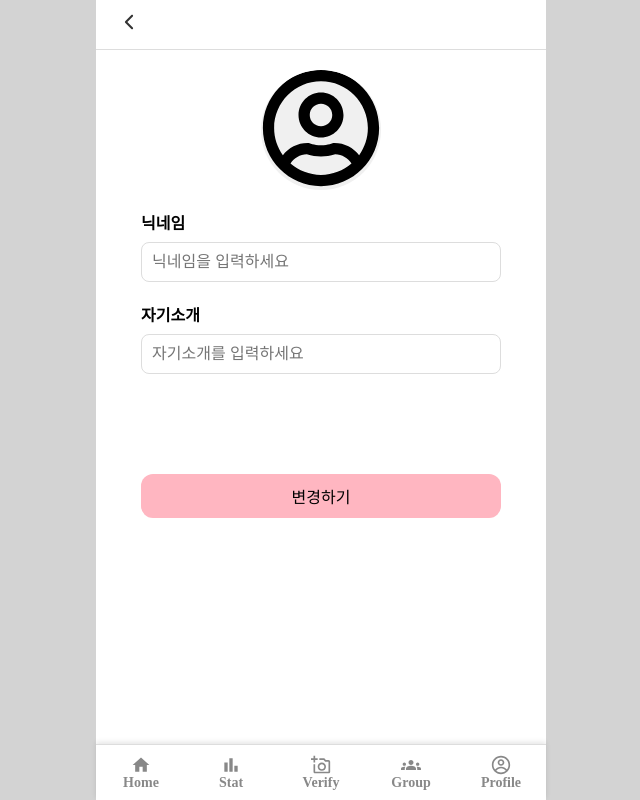
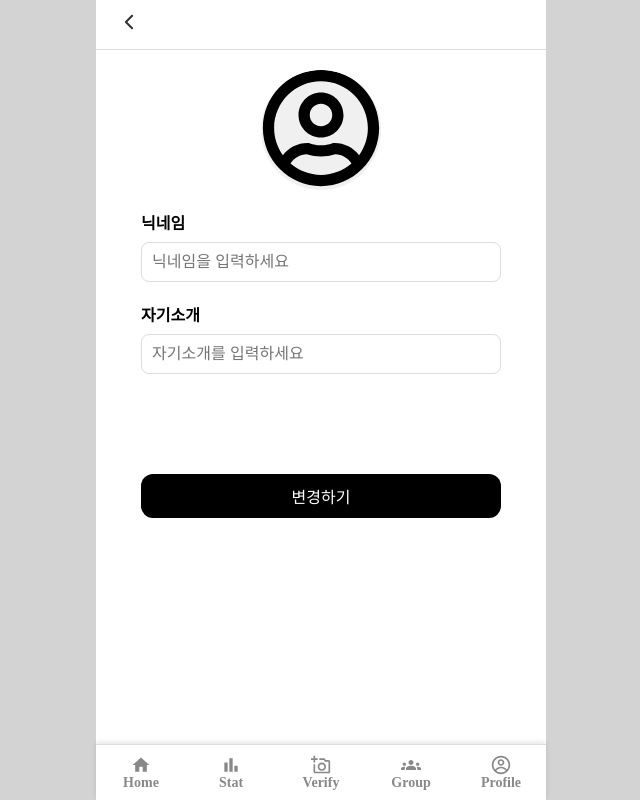
Before and after one commit to SSU-LED/SSULED-FE, a React (Vite) app: page /changenickname in a window 1280 px wide. Shown: the whole page, without its empty margins (319-959 px from the left). Built offline with nearby package versions, Linux system fonts and the light colour scheme; no server answers; sample sign-in values are in the browser's storage.

Commit message:
style: 프로필 수정 버튼 색상 변경

```diff
--- a/src/pages/ChangeNickname.tsx
+++ b/src/pages/ChangeNickname.tsx
@@ -180,8 +180,8 @@ const buttonStyle: React.CSSProperties = {
   border: "none",
   fontSize: "16px",
   fontWeight: 500,
-  backgroundColor: "#FFB6C1",
-  color: "black",
+  backgroundColor: "#000000",
+  color: "white",
   cursor: "pointer",
   borderRadius: "12px",
   marginTop: "100px",
```
